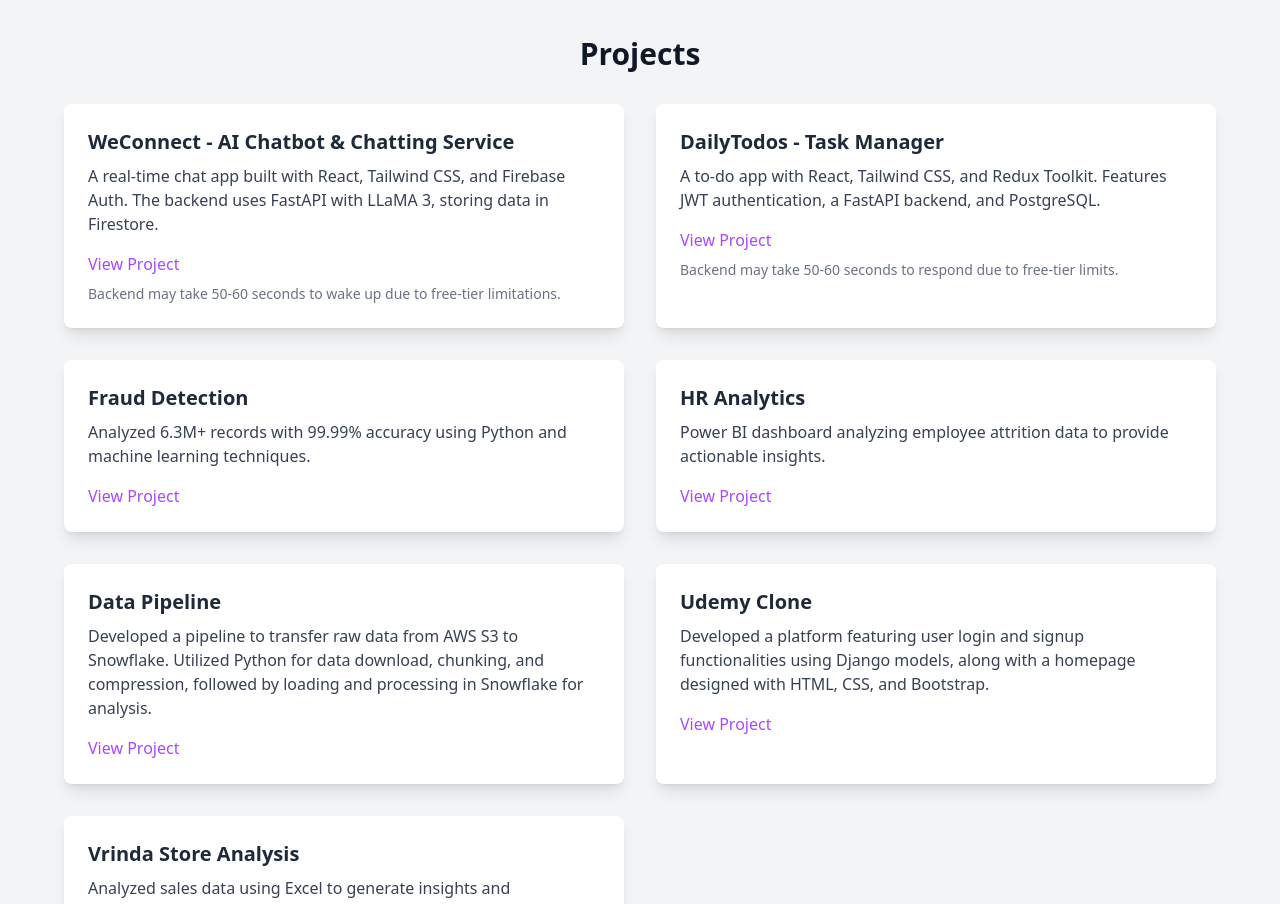
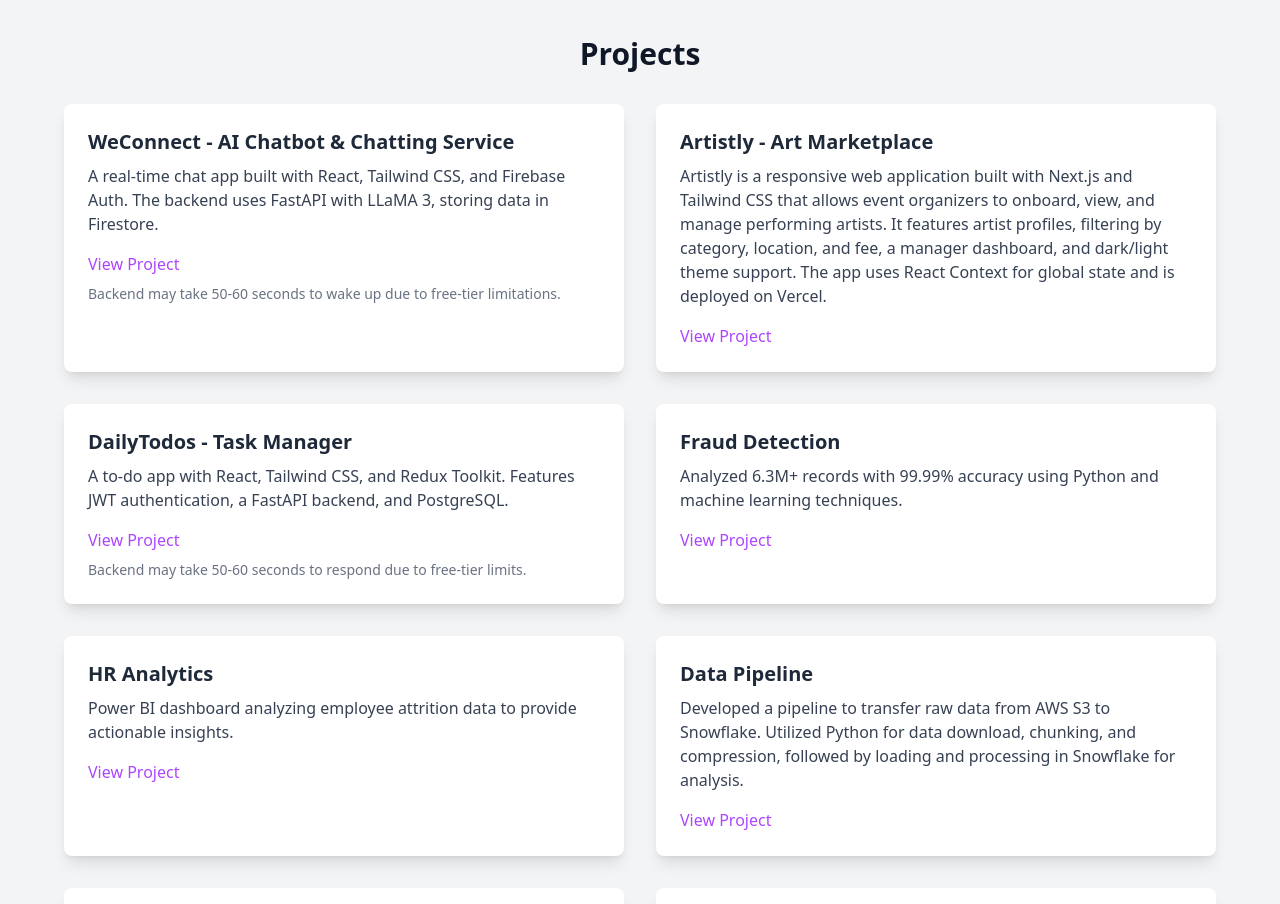
Before and after one commit to PraveenGupta11001/portfolio, a React (Vite) app in the folder portfolio/: page / in a window 1280 px wide. Shown: the part 1300-2204 px from the top of the page. Built offline with nearby package versions, Linux system fonts and the light colour scheme; no server answers.

Commit message:
adding project Artistly

```diff
--- a/portfolio/src/data/projects.js
+++ b/portfolio/src/data/projects.js
@@ -4,6 +4,11 @@
       description: "A real-time chat app built with React, Tailwind CSS, and Firebase Auth. The backend uses FastAPI with LLaMA 3, storing data in Firestore.",
       link: "https://we-connect-teal.vercel.app",
       note: "Backend may take 50-60 seconds to wake up due to free-tier limitations.",
+    },
+    {
+      name: "Artistly - Art Marketplace",
+      description: "Artistly is a responsive web application built with Next.js and Tailwind CSS that allows event organizers to onboard, view, and manage performing artists. It features artist profiles, filtering by category, location, and fee, a manager dashboard, and dark/light theme support. The app uses React Context for global state and is deployed on Vercel.",
+      link: "https://artistly-silk.vercel.app",
     },
     {
       name: "DailyTodos - Task Manager",
```
